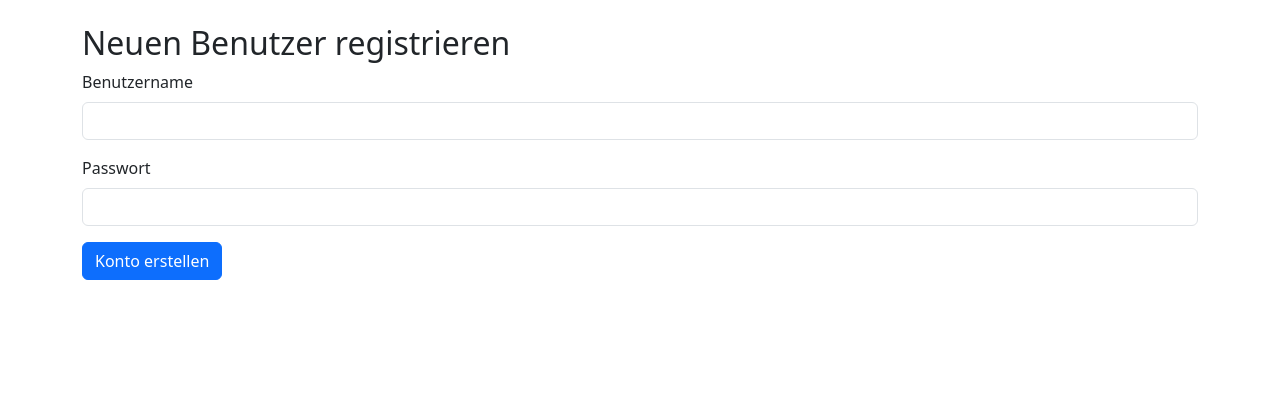
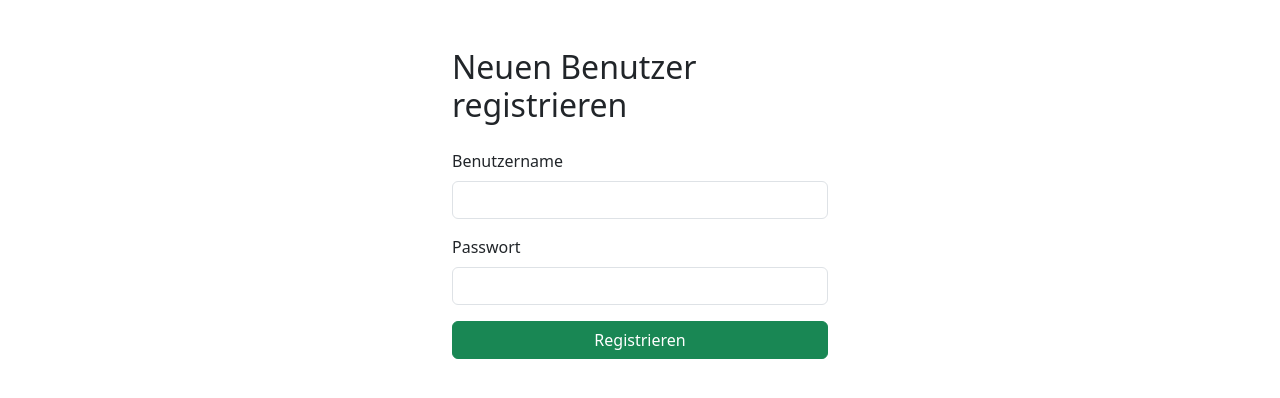
Before and after one commit to Kitanga84/Serwer, a Flask app: page /register in a window 1280 px wide. Shown: the part 56-454 px from the top of the page. Run offline with Flask 3, Linux system fonts and the light colour scheme.

Commit message:
Update register.html

```diff
--- a/templates/register.html
+++ b/templates/register.html
@@ -1,7 +1,9 @@
 {% extends "base.html" %}
+{% block title %}Registrieren{% endblock %}
 
 {% block content %}
-<h2>Neuen Benutzer registrieren</h2>
+<div class="container mt-5" style="max-width: 400px;">
+  <h2 class="mb-4">Neuen Benutzer registrieren</h2>
   <form method="POST" action="{{ url_for('register') }}">
     <div class="mb-3">
       <label for="username" class="form-label">Benutzername</label>
@@ -11,6 +13,7 @@
       <label for="password" class="form-label">Passwort</label>
       <input type="password" class="form-control" id="password" name="password" required>
     </div>
-    <button type="submit" class="btn btn-primary">Konto erstellen</button>
+    <button type="submit" class="btn btn-success w-100">Registrieren</button>
   </form>
+</div>
 {% endblock %}
```
Lines whose indentation alone changed are shown as unchanged.
